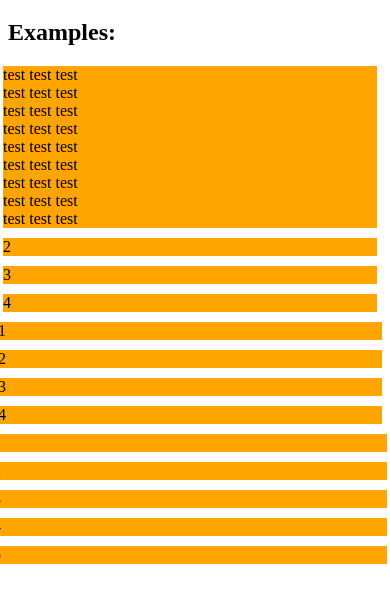
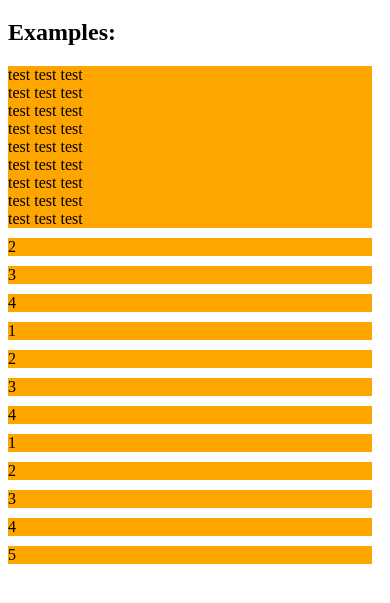
Before and after one commit to pszczesniak/kapi-flex, a website: page dist/example.html in a window 390 px wide. Shown: the part 61-664 px from the top of the page. Drawn offline with Linux system fonts and the light colour scheme.

Commit message:
remove unnecessary media query

```diff
--- a/src/scss/kapi-flex/_grid.scss
+++ b/src/scss/kapi-flex/_grid.scss
@@ -15,11 +15,6 @@
 
     &__cell {
         margin: 0 ($marginGap/2) $marginGap ($marginGap/2);
-
-        @media (max-width: 768px) {
-            margin-left: 0;
-            margin-right: 0;
-        }
     }
 
     &__spacer {
```
Also changed, not shown: dist/css/kapi-flex.css, dist/css/kapi-flex.min.css.
